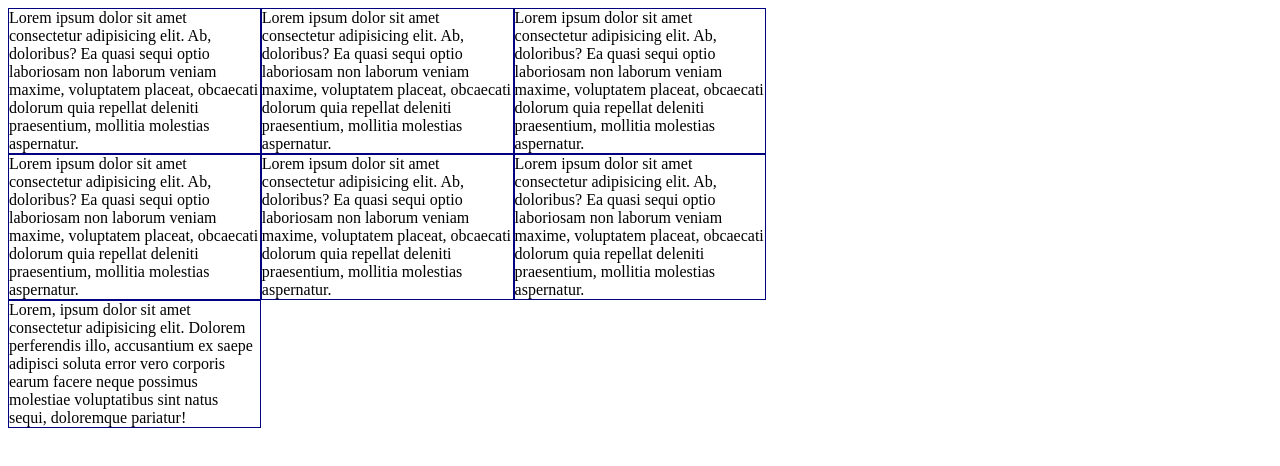
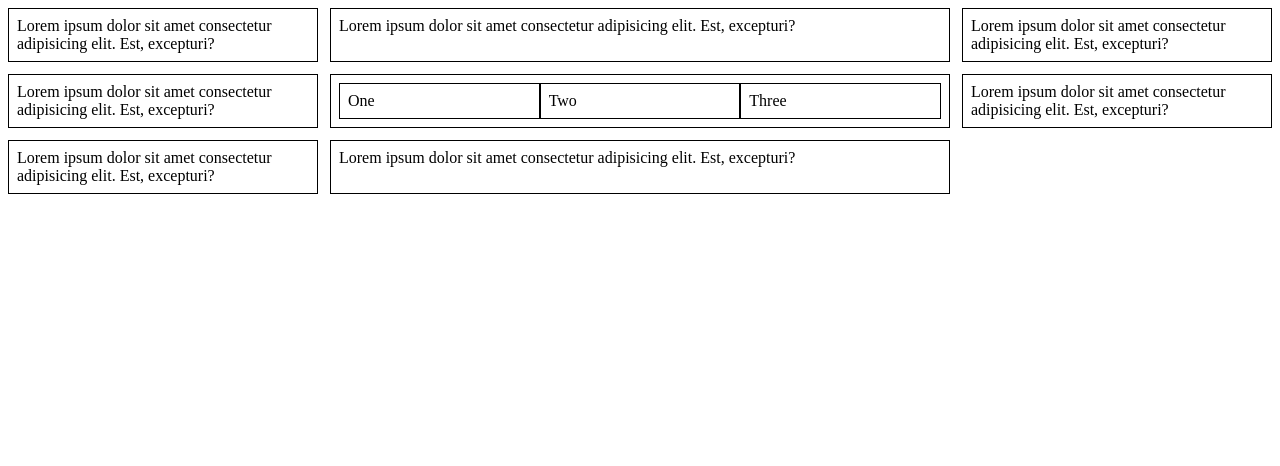
Before and after one commit to rashiniashinsana/html-practice-GDSE68, a plain HTML site: page pages/lesson-css-grid-layout.html in a window 1280 px wide. Drawn offline with Linux system fonts and the light colour scheme.

Commit message:
March 17

```diff
--- a/pages/lesson-css-grid-layout.html
+++ b/pages/lesson-css-grid-layout.html
@@ -1,75 +1,65 @@
 <!DOCTYPE html>
 <html lang="en">
-
   <head>
-    <meta charset="UTF-8">
-    <meta name="viewport" content="width=device-width, initial-scale=1.0">
-    <title>Css grid layout</title>
+    <meta charset="UTF-8" />
+    <meta name="viewport" content="width=device-width, initial-scale=1.0" />
+    <title>Lesson - CSS Grid Layout</title>
     <style>
       .container {
         display: grid;
-            grid-template-columns: 20% 20% 20%;
-            grid-template-columns: 1fr, 2fr, 1fr;
+        /* grid-template-columns: 20% 20% 20% 20% 20%; */
+        /* grid-template-columns: 1fr 2fr 1fr; */
+        grid-template-columns: repeat(1, 1fr 2fr 1fr);
+
+        /* column-gap: 12px;
+        row-gap: 12px; */
+        gap: 12px;
       }
-
-        .container>div{
-            border: 1px solid navy;
+      .container > div {
+        border: 1px solid black;
+        padding: 8px;
       }
-
-        .container
+      /* .container > div:nth-child(even) {
+        background-color: wheat;
+      } */
+      .nested {
+        display: grid;
+        grid-template-columns: repeat(3, 1fr);
+      }
+      .nested > div {
+        border: 1px solid black;
+        padding: 8px;
+      }
     </style>
   </head>
-
   <body>
     <div class="container">
       <div>
-            Lorem ipsum dolor sit amet consectetur adipisicing elit. Ab, doloribus? Ea quasi sequi optio laboriosam non
-            laborum veniam maxime, voluptatem placeat, obcaecati dolorum quia repellat deleniti praesentium, mollitia
-            molestias aspernatur.
+        Lorem ipsum dolor sit amet consectetur adipisicing elit. Est, excepturi?
       </div>
-
       <div>
-            Lorem ipsum dolor sit amet consectetur adipisicing elit. Ab, doloribus? Ea quasi sequi optio laboriosam non
-            laborum
-            veniam maxime, voluptatem placeat, obcaecati dolorum quia repellat deleniti praesentium, mollitia molestias
-            aspernatur.
+        Lorem ipsum dolor sit amet consectetur adipisicing elit. Est, excepturi?
       </div>
-
       <div>
-            Lorem ipsum dolor sit amet consectetur adipisicing elit. Ab, doloribus? Ea quasi sequi optio laboriosam non
-            laborum
-            veniam maxime, voluptatem placeat, obcaecati dolorum quia repellat deleniti praesentium, mollitia molestias
-            aspernatur.
+        Lorem ipsum dolor sit amet consectetur adipisicing elit. Est, excepturi?
       </div>
-
       <div>
-            Lorem ipsum dolor sit amet consectetur adipisicing elit. Ab, doloribus? Ea quasi sequi optio laboriosam non
-            laborum
-            veniam maxime, voluptatem placeat, obcaecati dolorum quia repellat deleniti praesentium, mollitia molestias
-            aspernatur.
+        Lorem ipsum dolor sit amet consectetur adipisicing elit. Est, excepturi?
       </div>
-
+      <div class="nested">
+        <div>One</div>
+        <div>Two</div>
+        <div>Three</div>
+      </div>
       <div>
-            Lorem ipsum dolor sit amet consectetur adipisicing elit. Ab, doloribus? Ea quasi sequi optio laboriosam non
-            laborum
-            veniam maxime, voluptatem placeat, obcaecati dolorum quia repellat deleniti praesentium, mollitia molestias
-            aspernatur.
+        Lorem ipsum dolor sit amet consectetur adipisicing elit. Est, excepturi?
       </div>
-
       <div>
-            Lorem ipsum dolor sit amet consectetur adipisicing elit. Ab, doloribus? Ea quasi sequi optio laboriosam non
-            laborum
-            veniam maxime, voluptatem placeat, obcaecati dolorum quia repellat deleniti praesentium, mollitia molestias
-            aspernatur.
-
+        Lorem ipsum dolor sit amet consectetur adipisicing elit. Est, excepturi?
       </div>
-
-        <div>Lorem, ipsum dolor sit amet consectetur adipisicing elit. Dolorem perferendis illo, accusantium ex saepe
-             adipisci soluta error vero corporis earum facere neque possimus molestiae voluptatibus sint natus sequi,
-             doloremque pariatur!
-
+      <div>
+        Lorem ipsum dolor sit amet consectetur adipisicing elit. Est, excepturi?
       </div>
     </div>
   </body>
-
 </html>
```
Also changed, not shown: pages/lesson-css-grid.html (added, +36 -0 lines). Lines whose indentation alone changed are shown as unchanged.
